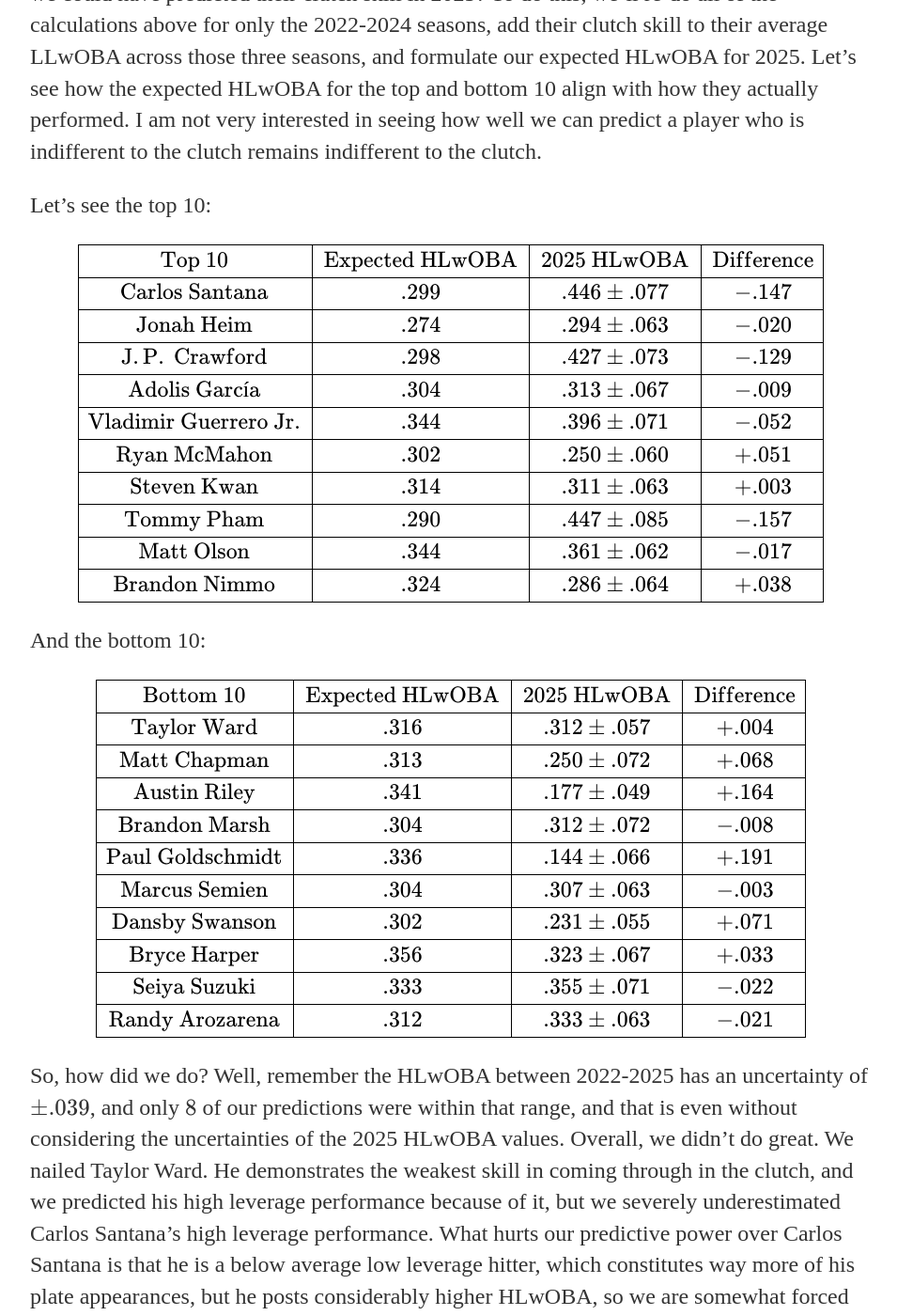
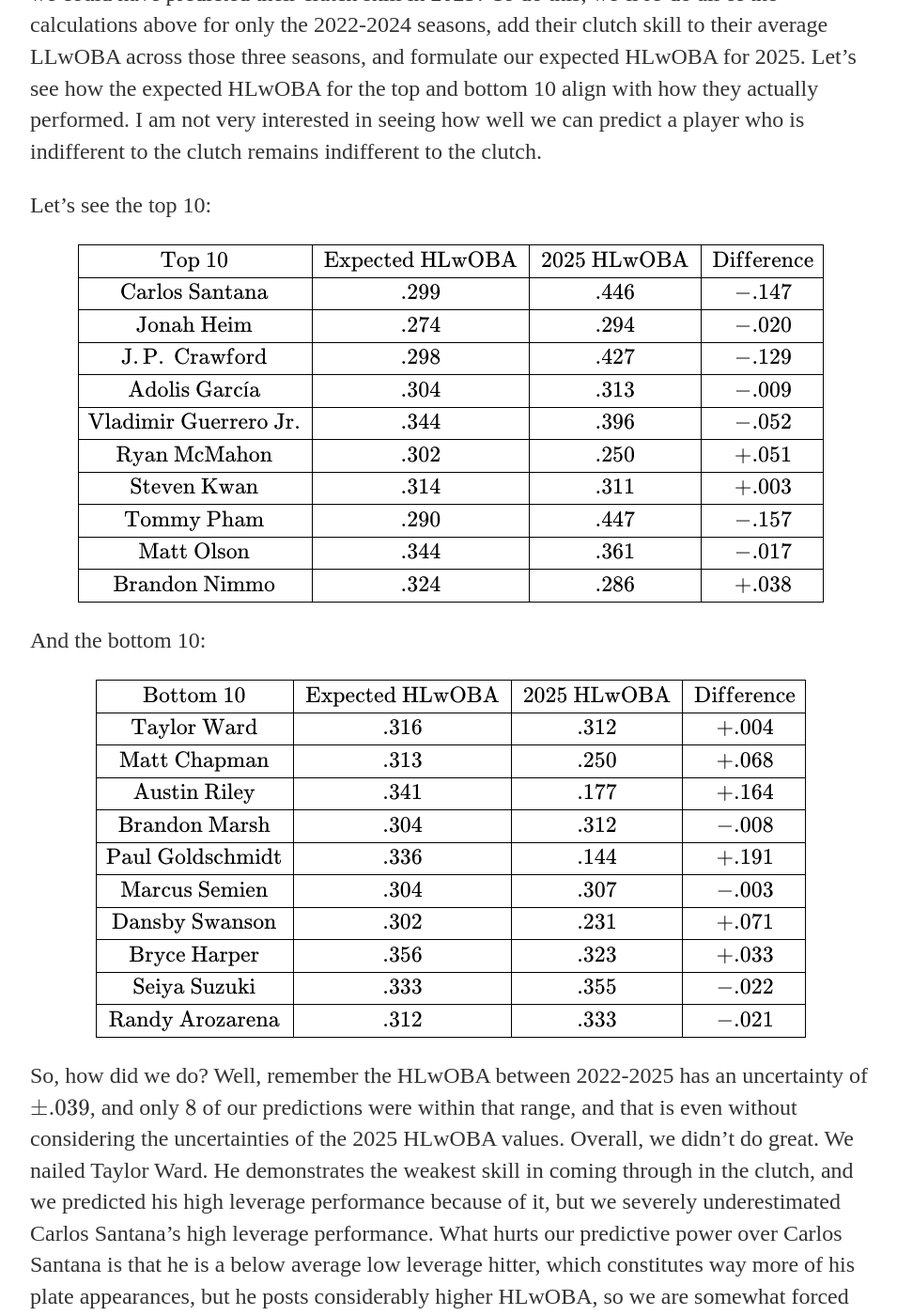
Before and after one commit to timrehm/timrehm.github.io, a Jekyll site: the page built from _posts/2026-5-24-leverage.md, in a window 1280 px wide and 1400 px high, scrolled down 8884 px. Shown: the whole window at 94% size, without its empty margins (160-1115 px from the left). Built offline with Jekyll 4.4.1, drawn with Linux system fonts in a browser that asks for light colours.

Commit message:
Update 2026-5-24-leverage.md

```diff
--- a/_posts/2026-5-24-leverage.md
+++ b/_posts/2026-5-24-leverage.md
@@ -162,25 +162,25 @@
 \hline
 \mathrm{Top \ 10} & \mathrm{Expected \ HLwOBA} & \mathrm{2025 \ HLwOBA} & \mathrm{Difference}\\
 \hline
-\mathrm{Carlos \ Santana}& .299 & .446\pm.077 & -.147\\
+\mathrm{Carlos \ Santana}& .299 & .446 & -.147\\
 \hline
-\mathrm{Jonah \ Heim}& .274 & .294\pm.063 & -.020\\
+\mathrm{Jonah \ Heim}& .274 & .294 & -.020\\
 \hline
-\mathrm{J.P. \ Crawford}&.298 & .427\pm.073 & -.129\\
+\mathrm{J.P. \ Crawford}&.298 & .427 & -.129\\
 \hline
-\mathrm{Adolis \ García}&.304  & .313\pm.067 & -.009\\
+\mathrm{Adolis \ García}&.304  & .313 & -.009\\
 \hline
-\mathrm{Vladimir \ Guerrero \ Jr.} &.344 &.396\pm.071 &-.052\\
+\mathrm{Vladimir \ Guerrero \ Jr.} &.344 &.396 &-.052\\
 \hline
-\mathrm{Ryan \ McMahon} &.302 & .250\pm.060 & +.051\\
+\mathrm{Ryan \ McMahon} &.302 & .250 & +.051\\
 \hline
-\mathrm{Steven \ Kwan} &.314 & .311\pm.063 & +.003\\
+\mathrm{Steven \ Kwan} &.314 & .311 & +.003\\
 \hline
-\mathrm{Tommy \ Pham} &.290 & .447\pm.085 & -.157\\
+\mathrm{Tommy \ Pham} &.290 & .447 & -.157\\
 \hline
-\mathrm{Matt \ Olson} &.344 &.361\pm.062  & -.017\\
+\mathrm{Matt \ Olson} &.344 &.361  & -.017\\
 \hline
-\mathrm{Brandon \ Nimmo} &.324 & .286\pm.064 & +.038\\
+\mathrm{Brandon \ Nimmo} &.324 & .286 & +.038\\
 \hline
 \end{array}
 $$
@@ -193,25 +193,25 @@
 \hline
 \mathrm{Bottom \ 10} & \mathrm{Expected \ HLwOBA} & \mathrm{2025 \ HLwOBA} & \mathrm{Difference}\\
 \hline
-\mathrm{Taylor \ Ward}& .316 & .312\pm.057 & +.004\\
+\mathrm{Taylor \ Ward}& .316 & .312 & +.004\\
 \hline
-\mathrm{Matt \ Chapman}& .313 & .250\pm.072 & +.068\\
+\mathrm{Matt \ Chapman}& .313 & .250 & +.068\\
 \hline
-\mathrm{Austin \ Riley}&.341 & .177\pm.049 & +.164\\
+\mathrm{Austin \ Riley}&.341 & .177 & +.164\\
 \hline
-\mathrm{Brandon \ Marsh}&.304  & .312\pm.072 & -.008\\
+\mathrm{Brandon \ Marsh}&.304  & .312 & -.008\\
 \hline
-\mathrm{Paul \ Goldschmidt} &.336 &.144\pm.066 &+.191\\
+\mathrm{Paul \ Goldschmidt} &.336 &.144 &+.191\\
 \hline
-\mathrm{Marcus \ Semien} &.304 & .307\pm.063 & -.003\\
+\mathrm{Marcus \ Semien} &.304 & .307 & -.003\\
 \hline
-\mathrm{Dansby \ Swanson} &.302& .231\pm.055 & +.071\\
+\mathrm{Dansby \ Swanson} &.302& .231 & +.071\\
 \hline
-\mathrm{Bryce \ Harper} &.356 & .323\pm.067 & +.033\\
+\mathrm{Bryce \ Harper} &.356 & .323 & +.033\\
 \hline
-\mathrm{Seiya \ Suzuki} &.333 &.355\pm.071  & -.022\\
+\mathrm{Seiya \ Suzuki} &.333 &.355  & -.022\\
 \hline
-\mathrm{Randy \ Arozarena} &.312 & .333\pm.063 & -.021\\
+\mathrm{Randy \ Arozarena} &.312 & .333 & -.021\\
 \hline
 \end{array}
 $$
```
